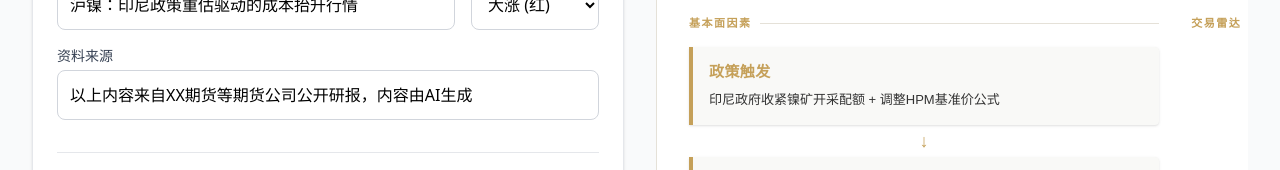
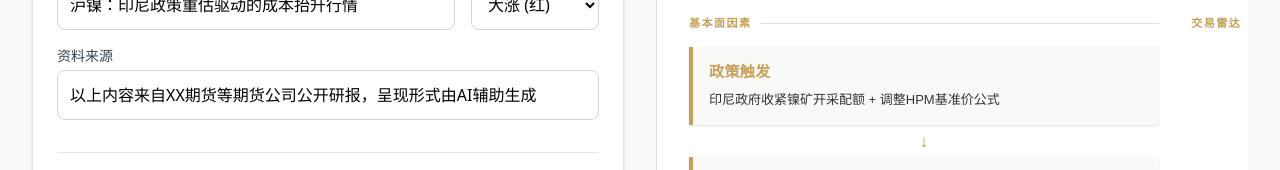
Before and after one commit to maceyxiao0508-hue/fupanrib, a React (Vite) app: page / in a window 1280 px wide. Shown: the part 301-471 px from the top of the page. Built offline with nearby package versions, Linux system fonts and the light colour scheme.

Commit message:
feat: Refine AI-generated content attribution
Update the `dataSource` text to more accurately reflect that AI assists in generating the presentation format, rather than solely generating the content itself.

```diff
--- a/src/App.tsx
+++ b/src/App.tsx
@@ -89,7 +89,7 @@ const defaultData: CardData = {
   summary: "今天商品市场的核心交易主线是：“镍端供应收紧 + 新能源传闻扰动 + 航运情绪回落”三条线索的再定价过程。",
   title: "沪镍：印尼政策重估驱动的成本抬升行情",
   trend: 'up',
-  dataSource: "以上内容来自XX期货等期货公司公开研报，内容由AI生成",
+  dataSource: "以上内容来自XX期货等期货公司公开研报，呈现形式由AI辅助生成",
   chain: parseChain(defaultRawChain),
   radar: parseRadar(defaultRawRadar),
   risks: defaultRisks
```
